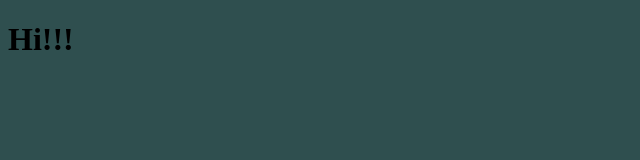
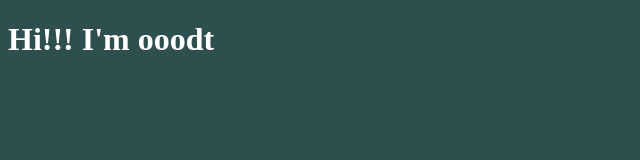
Before and after one commit to ooodt/ooodt.github.io, a plain HTML site: page index.html in a window 1280 px wide. Shown: the whole page, without its empty margins (0-640 px from the left). Drawn offline with Linux system fonts and the light colour scheme.

Commit message:
Update index.html

```diff
--- a/index.html
+++ b/index.html
@@ -4,6 +4,9 @@
 body
 {
     background-color: darkslategrey;
+    color: white;
 }
     </style>
-<h1>Hi!!!</h1>
+<h1>
+    Hi!!! I'm ooodt
+</h1>
```
